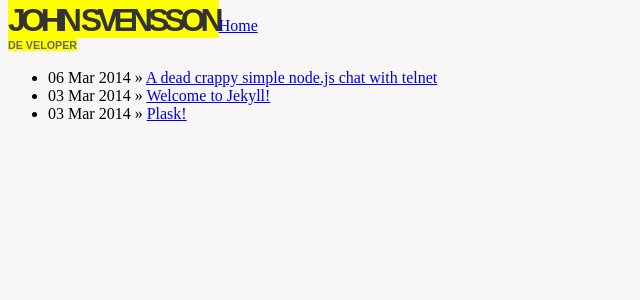
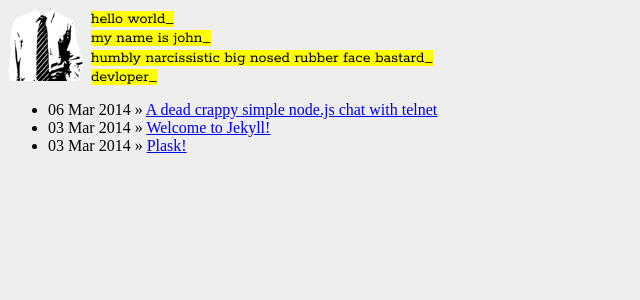
Before and after one commit to jhnsv/jhnsv.github.io, a Jekyll site: the page built from index.html, in a window 1280 px wide. Shown: the top 300 px of the page, without its empty margins (0-640 px from the left). Built offline with Jekyll 4.4.1, drawn with Linux system fonts in a browser that asks for light colours; Markdown is read by kramdown in place of the engine named in the settings.

Commit message:
design change

```diff
--- a/_layouts/default.html
+++ b/_layouts/default.html
@@ -5,6 +5,9 @@
     <meta http-equiv="X-UA-Compatible" content="IE=edge,chrome=1">
     <title>john svensson | johnsvensson.com | developer | blog</title>
     <meta name="viewport" content="width=device-width">
+    <link href='http://fonts.googleapis.com/css?family=Merriweather' rel='stylesheet' type='text/css'>
+    <link href='http://fonts.googleapis.com/css?family=Merriweather+Sans' rel='stylesheet' type='text/css'>
+    <link href='http://fonts.googleapis.com/css?family=Rokkitt' rel='stylesheet' type='text/css'>
     <link rel="stylesheet" href="/css/main.css">
   </head>
   <script>
@@ -19,10 +22,11 @@
   </script>
   <body>
     <div class="site">
-      <header>
-        <h1>john svensson</h1><a href="/">Home</a><br>
-        <h6>de veloper</h6><br>
-      </header>
+<img src="logo2.png" />
+<div><h3>hello world_</h3></div>
+<div><h3>my name is john_</h3></div>
+<div><h3>humbly narcissistic big nosed rubber face bastard_ </h3></div>
+<div><h3>devloper_ </h3></div>
       {{ content }}
      </div>
   </body>
--- a/css/main.css
+++ b/css/main.css
@@ -1,31 +1,44 @@
 body {
-  background: #f8f6f6;
+  background-color: #eee;
+  max-width: 1337px;
 }
-h1, h6 {
-  padding: 0;
+h1,h3,h6 {
+font-family: 'Merriweather Sans', sans-serif;
+font-family: 'Rokkitt', serif;
+  text-align: center;
+  line-height: 1;
   margin: 0;
+  font-weight: normal;
+  font-size: 2rem;
 }
-h1 {
-  font-family: Arial, sans-serif;
-  font-size: 2em;
-  line-height: 0.8;
-  text-align: center;
-  color: #333;
-  letter-spacing: -5px;
-  text-transform: uppercase;
-  background: yellow;
-  padding-top: 4px;
-  display: inline;
-  clear: both;
+h3 {
+  display: inline-block;
+  font-size: 1em;
+  background-color: yellow;
+  margin-top: .2em;
+  text-align: left;
 }
 h6 {
-  text-transform: uppercase;
-  text-align: center;
-  color: #666;
-  line-height: 1;
-  font-family: sans-serif;
-  background: yellow;
-  margin-top: 2px;
-  padding-top: 2px;
-  display: inline;
+  font-size: 1em;
+  color: #999;
 }
+div {
+  text-align: left;
+}
+p {
+  font-family: Georgia, 'Merriweather', serif;
+  font-size: 1.2em;
+  line-height: 1.7em;
+  text-align: left;
+  padding: 0 20%;
+  display: inline-block;
+  margin: 0;
+  margin-bottom: 1.7em;
+}
+article {
+  margin-top: 3em;
+}
+img {
+  float: left;
+  margin-right: .5em;
+}
```
Also changed, not shown: logo2.png (added).
